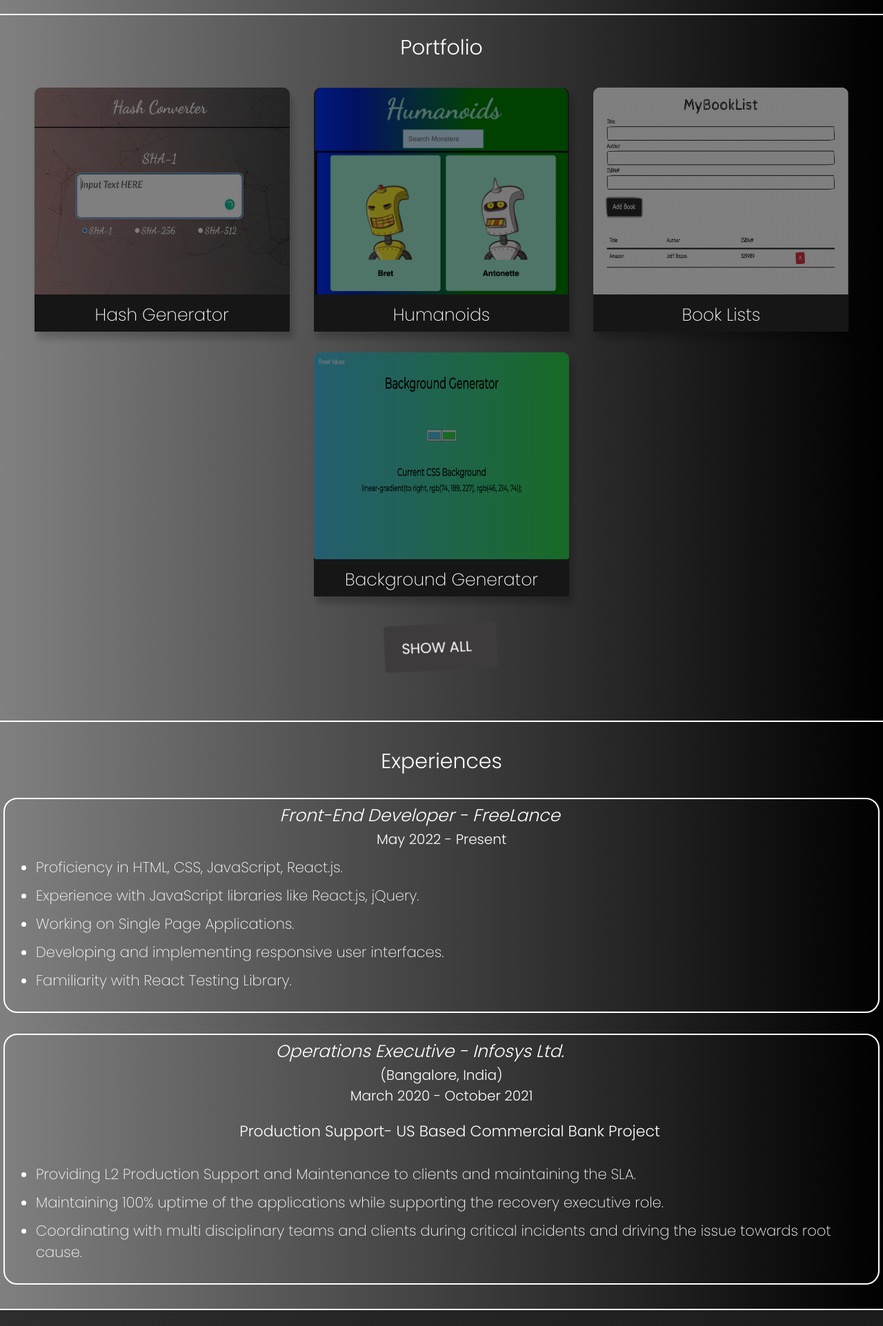
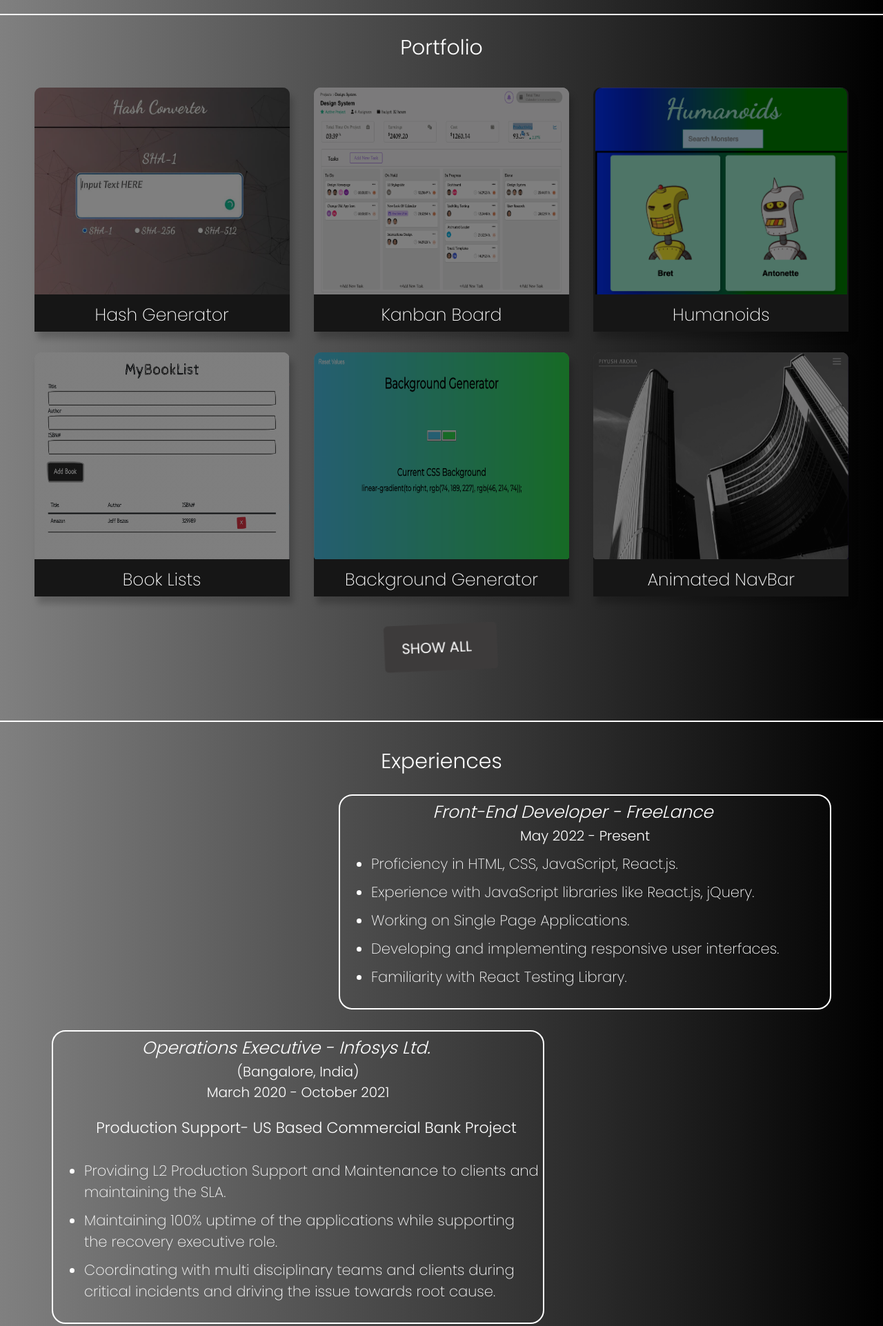
Before and after one commit to piyusharora91/Portfolio-01, a plain HTML site: page index.html in a window 1280 px wide. Shown: the part 780-2703 px from the top of the page at 69% size. Drawn offline with nearby package versions, Linux system fonts and the light colour scheme.

Commit message:
projects addeed, contact links for twitter, codepen added

```diff
--- a/index.html
+++ b/index.html
@@ -66,11 +66,29 @@
                             </object>
                         </a>
                         <h2 class="project-title">Hash Generator</h2>
-                        <a href="https://online-hashing101.netlify.app/" target="_blank">
+                        <a href="https://hash-generator-101.netlify.app/" target="_blank">
                             <object data="assets/link.svg" width="30" height="30" class="link-icon"> </object>
                         </a>
                     </div>
                 </article>
+
+                <article class="project-tile">
+                    <figure class="tint">
+                        <img src="assets/kanban-board.png"
+                            alt="a website that converts any string to sha1, sha256, sha512 hash outputs"
+                            class="project-image">
+                    </figure>
+                    <div class="project-links">
+                        <a href="https://github.com/piyusharora91/Kanban-Board" target="_blank">
+                            <object data="assets/github.svg" width="30" height="30" class="github-icon"> </object>
+                        </a>
+                        <h2 class="project-title">Kanban Board</h2>
+                        <a href="https://kanban-board-101.netlify.app/" target="_blank">
+                            <object data="assets/link.svg" width="30" height="30" class="link-icon"> </object>
+                        </a>
+                    </div>
+                </article>
+
                 <article class="project-tile">
                     <figure class="tint">
                         <img src="assets/humanoid.png"
@@ -78,7 +96,7 @@
                             class="project-image">
                     </figure>
                     <div class="project-links">
-                        <a href="https://github.com/piyusharora91/REACT-HASH-GENERATOR" target="_blank">
+                        <a href="https://github.com/piyusharora91/humanoid" target="_blank">
                             <object data="assets/github.svg" width="30" height="30" class="github-icon"> </object>
                         </a>
                         <h2 class="project-title">Humanoids</h2>
@@ -87,6 +105,7 @@
                         </a>
                     </div>
                 </article>
+
                 <article class="project-tile">
                     <figure class="tint">
                         <img src="assets/booklists.png"
@@ -103,6 +122,7 @@
                         </a>
                     </div>
                 </article>
+
                 <article class="project-tile">
                     <figure class="tint">
                         <img src="assets/background-generator.png"
@@ -114,7 +134,24 @@
                             <object data="assets/github.svg" width="30" height="30" class="github-icon"> </object>
                         </a>
                         <h2 class="project-title">Background Generator</h2>
-                        <a href="https://custom-cool-gradients101.netlify.app/" target="_blank">
+                        <a href="https://custom-cool-gradients-101.netlify.app/" target="_blank">
+                            <object data="assets/link.svg" width="30" height="30" class="link-icon"> </object>
+                        </a>
+                    </div>
+                </article>
+
+                <article class="project-tile">
+                    <figure class="tint">
+                        <img src="assets/animated-navbar.png"
+                            alt="a website that converts any string to sha1, sha256, sha512 hash outputs"
+                            class="project-image">
+                    </figure>
+                    <div class="project-links">
+                        <a href="https://github.com/piyusharora91/animated-navbar" target="_blank">
+                            <object data="assets/github.svg" width="30" height="30" class="github-icon"> </object>
+                        </a>
+                        <h2 class="project-title">Animated NavBar</h2>
+                        <a href="https://navigation-nation-101.netlify.app/" target="_blank">
                             <object data="assets/link.svg" width="30" height="30" class="link-icon"> </object>
                         </a>
                     </div>
@@ -178,6 +215,8 @@
                 <a href="https://www.linkedin.com/in/piyush-arora2212/" class="profile-links" target="_blank">LinkedIN
                 </a>
                 <a href="https://github.com/piyusharora91" class="profile-links" target="_blank">Github</a>
+                <a href="https://twitter.com/Piyush_Arora91" class="profile-links" target="_blank">Twitter</a>
+                <a href="https://codepen.io/piyusharora91" class="profile-links" target="_blank">CodPen</a>
             </div>
         </section>
 
--- a/style.css
+++ b/style.css
@@ -774,6 +774,15 @@ footer {
         width: 370px;
     }
 
+    .company-name {
+        width: 80vw;
+        margin: auto;
+    }
+
+    #infosys {
+        margin-top: 30px;
+    }
+
     #link-container {
         width: 80vw;
     }
@@ -871,4 +880,17 @@ footer {
     .project-tile:hover .link-icon {
         visibility: visible;
     }
+
+    .company-name {
+        width: 700px;
+    }
+
+    #freelance {
+        margin-right: 70px;
+    }
+
+    #infosys {
+        margin-left: 70px;
+        margin-top: 30px;
+    }
 }
```
Also changed, not shown: assets/animated-navbar.png (added), assets/kanban-board.png (added).
